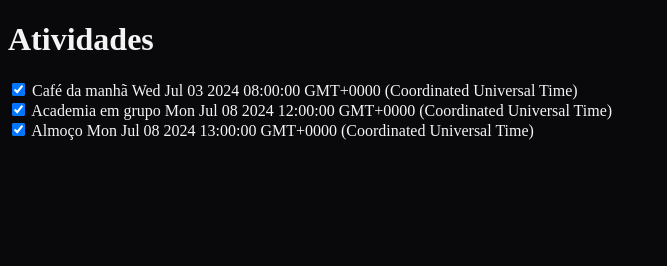
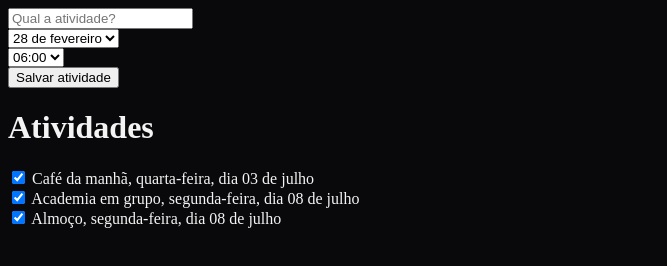
Before and after one commit to JoaoVitorVictorio/Registro_de_atividade, a plain HTML site: page index.html in a window 1280 px wide. Shown: the whole page, without its empty margins (0-667 px from the left). Drawn offline with nearby package versions, Linux system fonts and the light colour scheme.

Commit message:
Project update

```diff
--- a/index.html
+++ b/index.html
@@ -6,12 +6,32 @@
     <meta name="viewport" content="width=device-width, initial-scale=1.0">
     <title>Document</title>
     <link rel="stylesheet" href="style.css">
+    <script src="https://cdn.jsdelivr.net/npm/dayjs@1/dayjs.min.js"></script>
+    <script src="https://cdn.jsdelivr.net/npm/dayjs@1/locale/pt-br.js"></script>
+    <script>dayjs.locale('pt-br')</script>
 </head>
 
 <body>
-    <h1>Atividades</h1>
-
-    <section> </section>
+    <form onsubmit="salvarAtividade(event)">
+        <div>
+            <input type="text" placeholder="Qual a atividade? " name="atividade" required>
+        </div>
+        <div>
+            <select name="dia" id="dia">
+                <option value="2024-03-01">01 de Janeiro</option>
+            </select>
+        </div>
+        <div>
+            <select name="hora" id="hora">
+                <option value="10:30">10:30</option>
+            </select>
+        </div>
+        <button>Salvar atividade</button>
+    </form>
+    <main>
+        <h1>Atividades</h1>
+        <section> </section>
+    </main>
 
     <script src="script.js"></script>
 </body>
--- a/script.js
+++ b/script.js
@@ -1,10 +1,24 @@
+const formatador = (data) => {
+    return {
+        dia: {
+            numerico: dayjs(data).format('DD'),
+            semana: {
+                curto: dayjs(data).format('ddd'),
+                longo: dayjs(data).format('dddd'),
+            }
+        },
+        mes: dayjs(data).format('MMMM'),
+        hora: dayjs(data).format('HH:mm')
+    }
+}
+
 const atividade = {
     nome: "Café da manhã",
     data: new Date("2024-07-03 08:00"),
     finalizada: true
 }
 
-const atividades = [
+let atividades = [
     atividade,
     {
         nome: 'Academia em grupo',
@@ -19,25 +33,129 @@ const atividades = [
 ]
 
 const criarItemAtividade = (atividade) => {
-
-    let input = '<input type="checkbox"'
+    let input = `
+    <input
+    onchange="concluirAtividade(event)"
+    value="${atividade.data.toISOString()}"
+    type="checkbox"
+    `
 
     if (atividade.finalizada) {
-        input += 'checked'
+        input += ' checked'
     }
 
     input += '>'
 
+    const formatar = formatador(atividade.data)
+
     return `
         <div>
-        ${input}
-        <span>${atividade.nome}</span>
-        <time>${atividade.data}</time>
-    </div>
+            ${input}
+            <span>${atividade.nome},</span>
+            <time>${formatar.dia.semana.longo},
+            dia ${formatar.dia.numerico} de
+            ${formatar.mes}</time>
+        </div>
     `
 }
 
-const section = document.querySelector('section')
-for (let atividade of atividades) {
-    section.innerHTML += criarItemAtividade(atividade)
+const atualizarListaDeAtividades = () => {
+    const section = document.querySelector('section')
+    section.innerHTML = ''
+
+    if (atividades.length == 0) {
+        section.innerHTML = `<p>Nenhuma atividade cadastrada.</p>`;
+        return;
+    }
+
+    for (let atividade of atividades) {
+        section.innerHTML += criarItemAtividade(atividade)
+    }
 }
+
+atualizarListaDeAtividades();
+
+const salvarAtividade = (event) => {
+    event.preventDefault()
+    const dadosDoFormulario = new FormData(event.target)
+
+    const nome = dadosDoFormulario.get('atividade');
+    const dia = dadosDoFormulario.get('dia')
+    const hora = dadosDoFormulario.get('hora')
+    const data = new Date(`${dia} ${hora}`)
+
+    const novaAtividade = {
+        nome: nome,
+        data: data,
+        finalizada: false
+    }
+
+    const atividadeExiste = atividades.find((atividade) => {
+        return atividade.data.getTime() === novaAtividade.data.getTime()
+    })
+
+    if (atividadeExiste) {
+        return alert('Dia/Hora não disponível')
+    }
+
+    atividades = [novaAtividade, ...atividades]
+    atualizarListaDeAtividades()
+}
+
+const criarDiasSelecao = () => {
+    const dias = [
+        "2024-02-28",
+        "2024-02-29",
+        "2024-03-01",
+        "2024-03-02",
+        "2024-03-03",
+        "2024-03-04",
+        "2024-03-05",
+    ]
+
+    let diasSelecao = '';
+
+    for (let dia of dias) {
+        const formatar = formatador(dia)
+        const diaFormatado = `${formatar.dia.numerico} de ${formatar.mes}`
+        diasSelecao += `<option value="${dia}">${diaFormatado}</option>`
+    }
+
+    document
+        .querySelector('select[name="dia"]')
+        .innerHTML = diasSelecao
+}
+
+criarDiasSelecao()
+
+const criarHorasSelecao = () => {
+    let horasDisponiveis = ''
+
+    for (let index = 6; index < 23; index++) {
+        const hora = String(index).padStart(2, '0')
+        horasDisponiveis += `<option value="${hora}:00">${hora}:00</option>`
+        horasDisponiveis += `<option value="${hora}:30">${hora}:30</option>`
+    }
+
+    document
+        .querySelector('select[name="hora"]')
+        .innerHTML = horasDisponiveis
+}
+
+criarHorasSelecao()
+
+const concluirAtividade = (event) => {
+    const input = event.target
+    const dataDesteInput = new Date(input.value)
+
+    const atividade = atividades.find((atividade) => {
+        return atividade.data.getTime() === dataDesteInput.getTime()
+    })
+
+    if (!atividade) {
+        return
+    }
+
+    atividade.finalizada = !atividade.finalizada
+    atualizarListaDeAtividades()
+}
```
